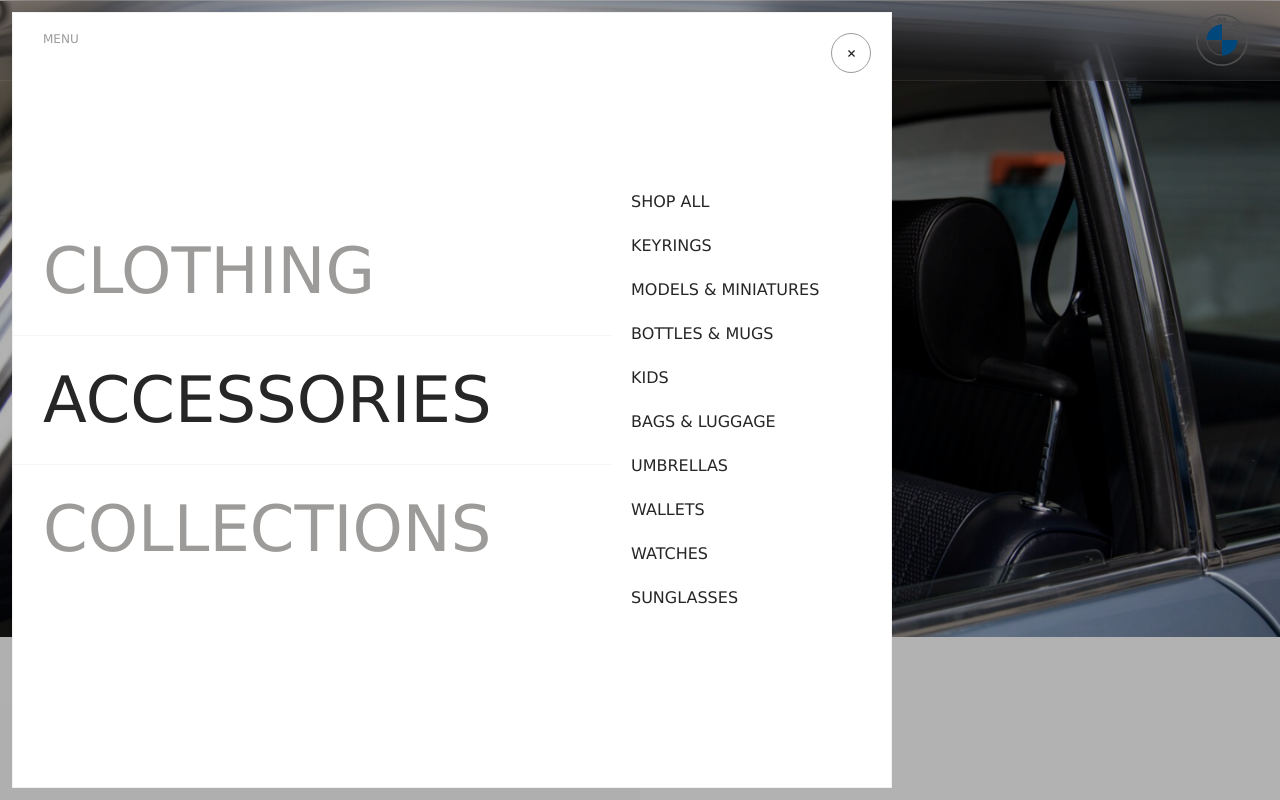
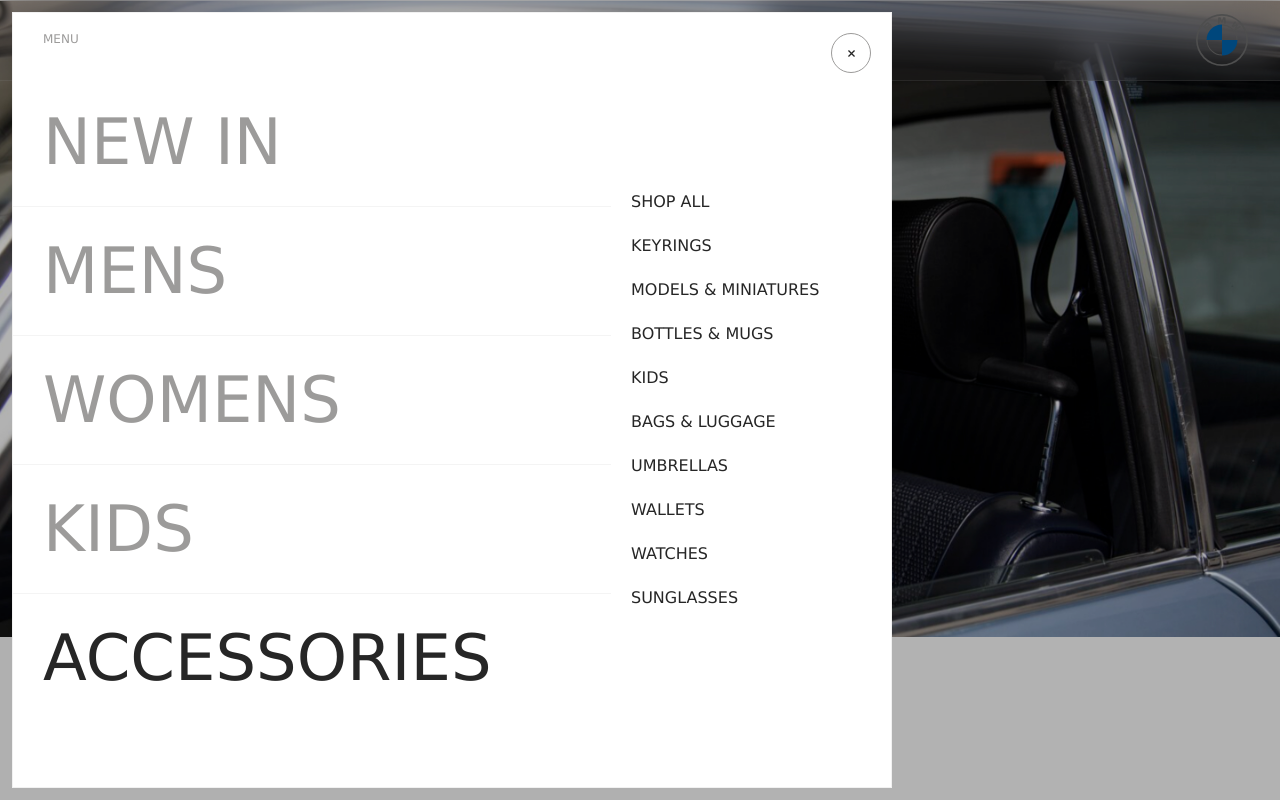
Before and after one commit to ricky1510/bmw-menu, a plain HTML site: page index.html in a window 1280 px wide. Both pictures are taken after a click on the link "ACESSORIES". Shown: the top 800 px of the page. Drawn offline with nearby package versions, Linux system fonts and the light colour scheme.

Commit message:
put in extra menu items

```diff
--- a/index.html
+++ b/index.html
@@ -12,9 +12,11 @@
 <body>
 	<div class="main-menu">
 		<ul class="">
-			<li><a href="" data-target="clothing">Clothing</a></li>
+			<li><a href="" data-target="new-in">New in</a></li>
+			<li><a href="" data-target="mens">Mens</a></li>
+			<li><a href="" data-target="womens">Womens</a></li>
+			<li><a href="" data-target="kids">Kids</a></li>
 			<li><a href="" data-target="accessories">Acessories</a></li>
-			<li><a href="" data-target="collections">Collections</a></li>
 		</ul>
 		<img src="./logo.svg" class="logo" alt="">
 	</div>
@@ -29,8 +31,68 @@
 			</button>
 			<ul>
 				<li>
-					<a href="" class="main-overlay-link" data-target="clothing">Clothing</a>
-					<ul class="submenu" data-submenu="clothing">
+					<a href="" class="main-overlay-link" data-target="new-in">New in</a>
+					<ul class="submenu" data-submenu="new-in">
+						<li>
+							<a href="">BMW</a>
+						</li>
+						<li>
+							<a href="">BMW M</a>
+						</li>
+						<li>
+							<a href="">BMW M Motorsport</a>
+						</li>
+						<li>
+							<a href="">PUMA BMW M Motorsport</a>
+						</li>
+						<li>
+							<a href="">BMW M 50 Jahre</a>
+						</li>
+					</ul>
+				</li>
+				<li>
+					<a href="" class="main-overlay-link" data-target="mens">Mens</a>
+					<ul class="submenu" data-submenu="mens">
+						<li>
+							<a href="">Shop all</a>
+						</li>
+						<li>
+							<a href="">Caps</a>
+						</li>
+						<li>
+							<a href="">T-Shirts</a>
+						</li>
+						<li>
+							<a href="">Polo Shirts</a>
+						</li>
+						<li>
+							<a href="">Jackets &amp; Sweaters</a>
+						</li>
+					</ul>
+				</li>
+				<li>
+					<a href="" class="main-overlay-link" data-target="womens">Womens</a>
+					<ul class="submenu" data-submenu="womens">
+						<li>
+							<a href="">Shop all</a>
+						</li>
+						<li>
+							<a href="">Caps</a>
+						</li>
+						<li>
+							<a href="">T-Shirts</a>
+						</li>
+						<li>
+							<a href="">Polo Shirts</a>
+						</li>
+						<li>
+							<a href="">Jackets &amp; Sweaters</a>
+						</li>
+					</ul>
+				</li>
+				<li>
+					<a href="" class="main-overlay-link" data-target="kids">Kids</a>
+					<ul class="submenu" data-submenu="kids">
 						<li>
 							<a href="">Shop all</a>
 						</li>
@@ -83,26 +145,7 @@
 						</li>
 					</ul>
 				</li>
-				<li>
-					<a href="" class="main-overlay-link" data-target="collections">Collections</a>
-					<ul class="submenu" data-submenu="collections">
-						<li>
-							<a href="">BMW</a>
-						</li>
-						<li>
-							<a href="">BMW M</a>
-						</li>
-						<li>
-							<a href="">BMW M Motorsport</a>
-						</li>
-						<li>
-							<a href="">PUMA BMW M Motorsport</a>
-						</li>
-						<li>
-							<a href="">BMW M 50 Jahre</a>
-						</li>
-					</ul>
-				</li>
+
 			</ul>
 		</div>
 	</div>
--- a/menu.js
+++ b/menu.js
@@ -39,8 +39,8 @@ window.addEventListener('DOMContentLoaded', (event) => {
 	function closeMenu(link) {
 		document.querySelector('body').classList.remove('menu-open');
 
-		tl.to('.menu-overlay', {x: '-100%', duration: .6, ease: 'power2.in'});
-		tl.to('.menu-overlay-backdrop', {opacity: 0, duration: .6, ease: 'power2.out'});
+		tl.to('.menu-overlay', {x: '-100%', duration: .3, ease: 'power2.in'});
+		tl.to('.menu-overlay-backdrop', {opacity: 0, duration: .3, ease: 'power2.out'});
 	}
 
 	function openMenu(link) {
@@ -56,8 +56,8 @@ window.addEventListener('DOMContentLoaded', (event) => {
 		document.querySelector('body').classList.add('menu-open');
 
 		tl.to('.submenu a', {opacity: 0});
-		tl.fromTo('.menu-overlay-backdrop', {opacity: 0}, {opacity: 1, duration: .6, ease: 'power2.out'});
-		tl.to('.menu-overlay', {x: 0, duration: .6, ease: 'power2.out'}, '<');
+		tl.fromTo('.menu-overlay-backdrop', {opacity: 0}, {opacity: 3, duration: .35, ease: 'power2.out'});
+		tl.to('.menu-overlay', {x: 0, duration: .35, ease: 'power2.out'}, '<');
 		tl.fromTo('.main-overlay-link', {opacity: .2}, {opacity: 1, duration: .4, ease: 'power4.in'}, '<');
 		tl.fromTo(`.submenu[data-submenu="${target}"] a`, {y: -80}, {y: 0, duration: .3, ease: 'power1.in', stagger: .05}, '<');
 		tl.fromTo(`.submenu[data-submenu="${target}"] a`, {opacity: 0}, {opacity: 1, duration: .3, ease: 'power1.in', stagger: .05}, '<.2');
```
